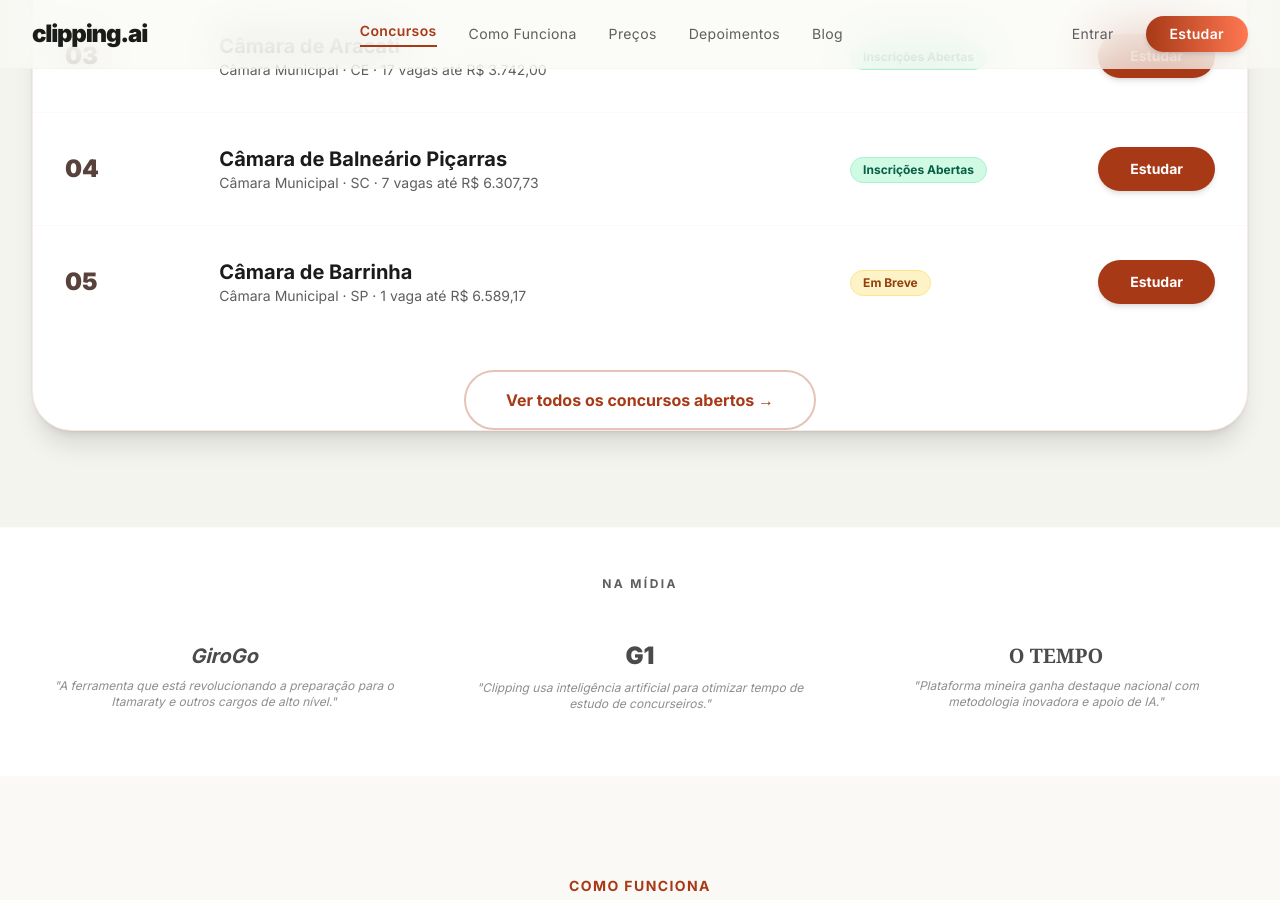
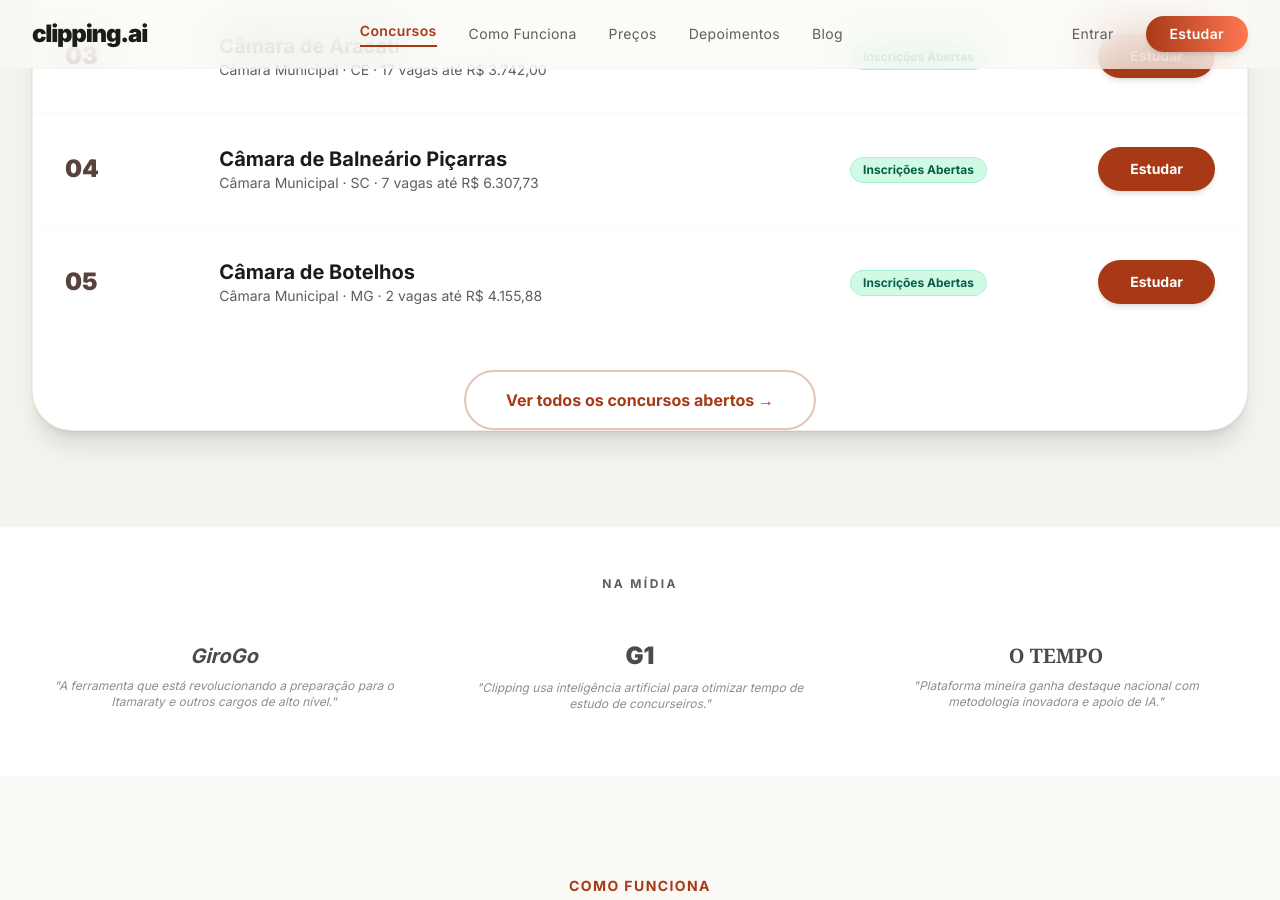
Before and after one commit to lucarp/hq4-ai-pages, a Jekyll site: the page built from index.html, in a window 1280 px wide and 900 px high, scrolled down 1447 px. Built offline with Jekyll 4.4.1, drawn with Linux system fonts in a browser that asks for light colours; nearby versions of some CDN libraries.

Commit message:
🏆 chore: leaderboard + botão ver todos (2026-04-13)

```diff
--- a/index.html
+++ b/index.html
@@ -127,11 +127,11 @@ description: "Acelere sua aprovação com IA treinada nos melhores materiais par
               <td class="px-8 py-8"><span class="text-2xl font-black text-on-surface-variant">05</span></td>
               <td class="px-8 py-8">
                 <div class="flex flex-col">
-                  <span class="text-xl font-bold text-on-surface">Câmara de Barrinha</span>
-                  <span class="text-sm text-secondary">Câmara Municipal · SP · 1 vaga até R$ 6.589,17</span>
+                  <span class="text-xl font-bold text-on-surface">Câmara de Botelhos</span>
+                  <span class="text-sm text-secondary">Câmara Municipal · MG · 2 vagas até R$ 4.155,88</span>
                 </div>
               </td>
-              <td class="px-8 py-8"><span class="inline-flex items-center px-3 py-1 rounded-full bg-amber-100 text-amber-800 text-xs font-bold border border-amber-200">Em Breve</span></td>
+              <td class="px-8 py-8"><span class="inline-flex items-center px-3 py-1 rounded-full bg-emerald-100 text-emerald-800 text-xs font-bold border border-emerald-200">Inscrições Abertas</span></td>
               <td class="px-8 py-8 text-right">
                 <a href="https://clipping.ai" class="inline-block bg-primary hover:bg-primary-container text-on-primary px-8 py-3 rounded-full text-sm font-bold transition-all shadow-md active:scale-95">Estudar</a>
               </td>
```
